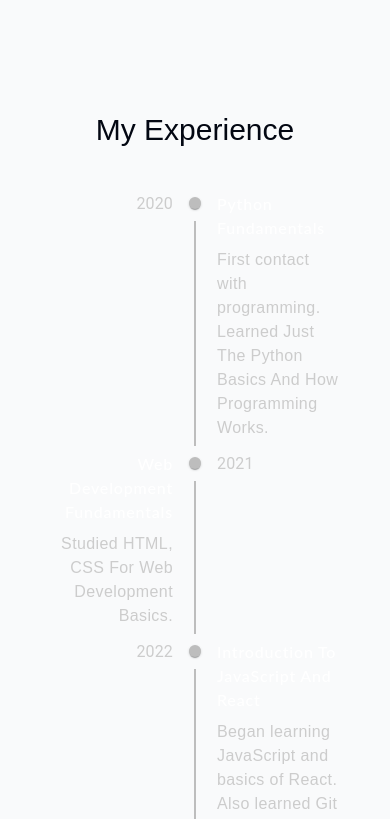
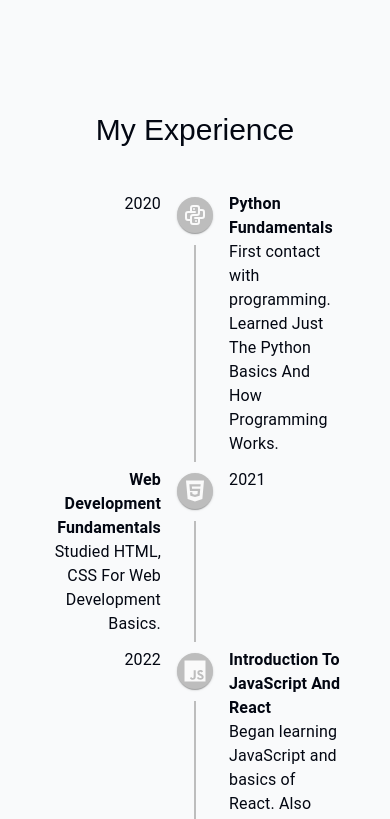
Before and after one commit to Kev-Villegas/portfolio, a Next.js app: page / in a window 390 px wide. Shown: the part 2737-3556 px from the top of the page. Built offline with nearby package versions, Linux system fonts and the light colour scheme.

Commit message:
Fixing some responsive issues and adding icons

```diff
--- a/components/Experience.tsx
+++ b/components/Experience.tsx
@@ -1,41 +1,40 @@
 'use client';
 import React from 'react';
+import Timeline from '@mui/lab/Timeline';
+import { experiencesData } from '@/lib/data';
+import TimelineDot from '@mui/lab/TimelineDot';
+import { useSectionInView } from '@/lib/hooks';
+import TimelineItem from '@mui/lab/TimelineItem';
+import TimelineContent from '@mui/lab/TimelineContent';
 import SectionHeading from '@/components/SectionHeading';
-import { experiencesData } from '@/lib/data';
-import { useSectionInView } from '@/lib/hooks';
-
-import Timeline from '@mui/lab/Timeline';
-import TimelineItem from '@mui/lab/TimelineItem';
 import TimelineSeparator from '@mui/lab/TimelineSeparator';
 import TimelineConnector from '@mui/lab/TimelineConnector';
-import TimelineContent from '@mui/lab/TimelineContent';
-import TimelineDot from '@mui/lab/TimelineDot';
 import TimelineOppositeContent from '@mui/lab/TimelineOppositeContent';
 
 const Experience = () => {
   const { ref } = useSectionInView('Experience');
+
   return (
-    <section ref={ref} id='experience' className="scroll-mt-28 mb-28 sm:mb-40">
+    <section ref={ref} id='experience' className='scroll-mt-28'>
       <SectionHeading>My Experience</SectionHeading>
       <Timeline position='alternate'>
         {experiencesData.map((item, index) => (
           <TimelineItem key={index}>
             {item.date && (
-              <TimelineOppositeContent className='text-[#ccc]'>
+              <TimelineOppositeContent className='text-lg mt-3'>
                 {item.date}
               </TimelineOppositeContent>
             )}
             <TimelineSeparator>
-              <TimelineDot />
+              <TimelineDot className='text-[#000] rounded-full border-[0.14rem] border-white shadow-xl text-2xl'>
+                {item.icon}
+              </TimelineDot>
+
               {index !== experiencesData.length - 1 && <TimelineConnector />}
             </TimelineSeparator>
             <TimelineContent>
-              <h3 className='font-medium capitalize tracking-wider font-primary text-[#fff] '>
-                {item.title}
-              </h3>
-              <p className='font-normal !mt-2 font-secondary tracking-wide text-[#ccc] '>
-                {item.description}
-              </p>
+              <h3 className='font-semibold capitalize'>{item.title}</h3>
+              <p className='font-normal !mt-0'>{item.description}</p>
             </TimelineContent>
           </TimelineItem>
         ))}
```
